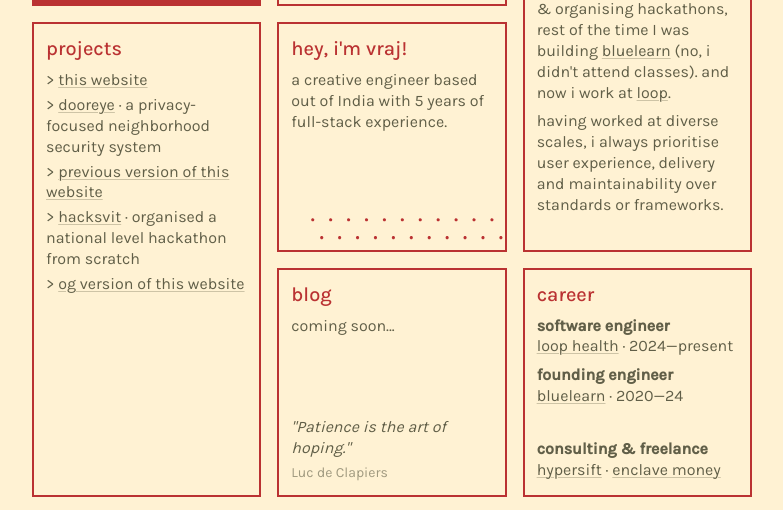
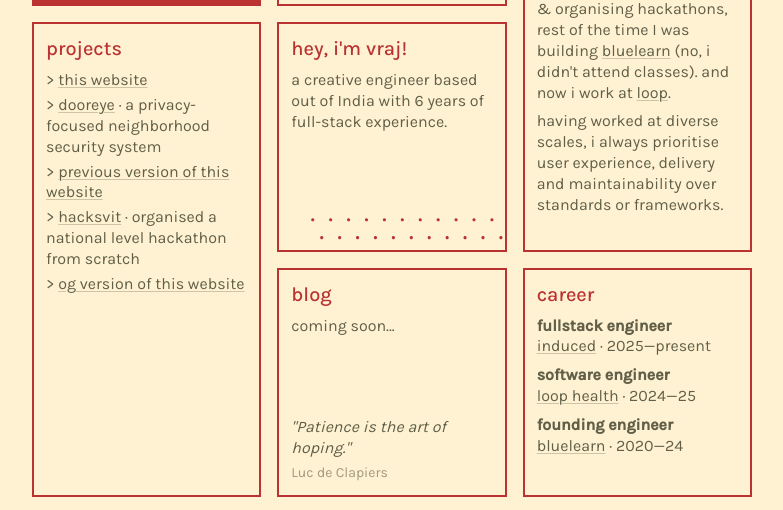
Before and after one commit to cheesetosht/portfolio-one, a SvelteKit app: page / in a window 1280 px wide. Shown: the part 247-757 px from the top of the page, without its empty margins (248-1031 px from the left). Built offline with nearby package versions, Linux system fonts and the light colour scheme.

Commit message:
update details

```diff
--- a/src/routes/+page.svelte
+++ b/src/routes/+page.svelte
@@ -18,7 +18,7 @@
 	<div id="intro" class="grid-box relative overflow-hidden">
 		<h3>hey, i'm vraj!</h3>
 		<p class="mb-2">
-			a creative engineer based out of India with 5 years of full-stack experience.
+			a creative engineer based out of India with 6 years of full-stack experience.
 		</p>
 		<div class="-z-10 absolute left-8 -bottom-20 sm:left-8 right-0 text-brick-600">
 			<Dots />
@@ -78,19 +78,23 @@
 	</div>
 	<div id="career" class="grid-box [&_h4]:font-semibold">
 		<h3>career</h3>
+		<h4><b>fullstack engineer</b></h4>
+		<p class="mb-1 sm:mb-2">
+			<a target="_blank" href="https://induced.ai">induced</a> &middot; 2025—present
+		</p>
 		<h4><b>software engineer</b></h4>
 		<p class="mb-1 sm:mb-2">
-			<a target="_blank" href="https://loophealth.com">loop health</a> &middot; 2024—present
+			<a target="_blank" href="https://loophealth.com">loop health</a> &middot; 2024—25
 		</p>
 		<h4><b>founding engineer</b></h4>
-		<p class="mb-4 sm:mb-8">
+		<p class="mb-1 sm:mb-2">
 			<a target="_blank" href="https://bluelearn.in">bluelearn</a> &middot; 2020—24
 		</p>
-		<h4><b>consulting & freelance</b></h4>
+		<!-- <h4><b>consulting & freelance</b></h4>
 		<p>
 			<a target="_blank" href="https://hypersift.ai">hypersift</a> &middot;
 			<a target="_blank" href="https://enclave.money">enclave money</a>
-		</p>
+		</p> -->
 	</div>
 	<div id="vouch" class="grid-box">
 		<h3 class="!mb-1">i've worked with them, you should too</h3>
```
